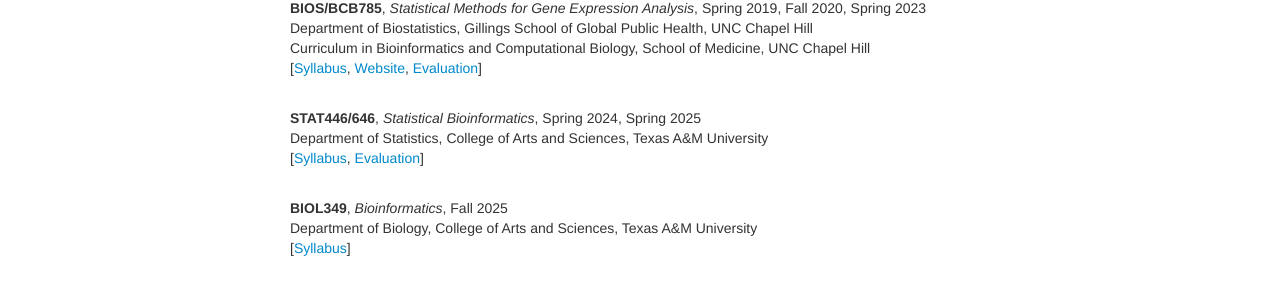
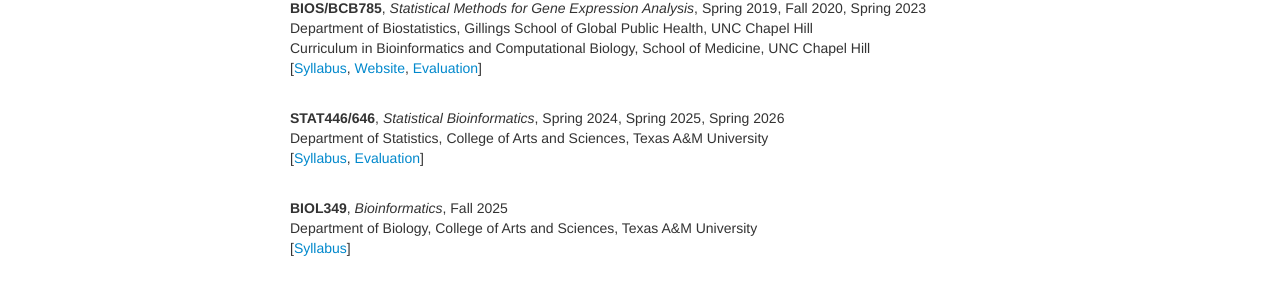
Before and after one commit to yuchaojiang/yuchaojiang.github.io, a Jekyll site: the page built from pages/teaching.md, in a window 1280 px wide. Shown: the part 334-636 px from the top of the page. Built offline with Jekyll 4.4.1, drawn with Linux system fonts in a browser that asks for light colours.

Commit message:
Update teaching.md

```diff
--- a/pages/teaching.md
+++ b/pages/teaching.md
@@ -28,7 +28,7 @@ Curriculum in Bioinformatics and Computational Biology, School of Medicine, UNC
 </div>
 <br/>
 <div class="cv">
-  <b>STAT446/646</b>, <i>Statistical Bioinformatics</i>, Spring 2024, Spring 2025 <br/>
+  <b>STAT446/646</b>, <i>Statistical Bioinformatics</i>, Spring 2024, Spring 2025, Spring 2026 <br/>
 Department of Statistics, College of Arts and Sciences, Texas A&M University <br/>
 [<a href="https://www.dropbox.com/scl/fi/wo3gwxhy22jckzn9tsy85/syllabus_Spring_2025.pdf?rlkey=omfqsvmcwc79elowa9e6fprd6&st=12qugjn2&dl=0" title="Syllabus">Syllabus</a>,
 	<a href="https://www.dropbox.com/scl/fi/xms8m6267witracs4crjd/evaluation.pdf?rlkey=cysvylhls37a9qrs116saw86s&st=p0tcjl0u&dl=0" title="Evaluation">Evaluation</a>]
```
